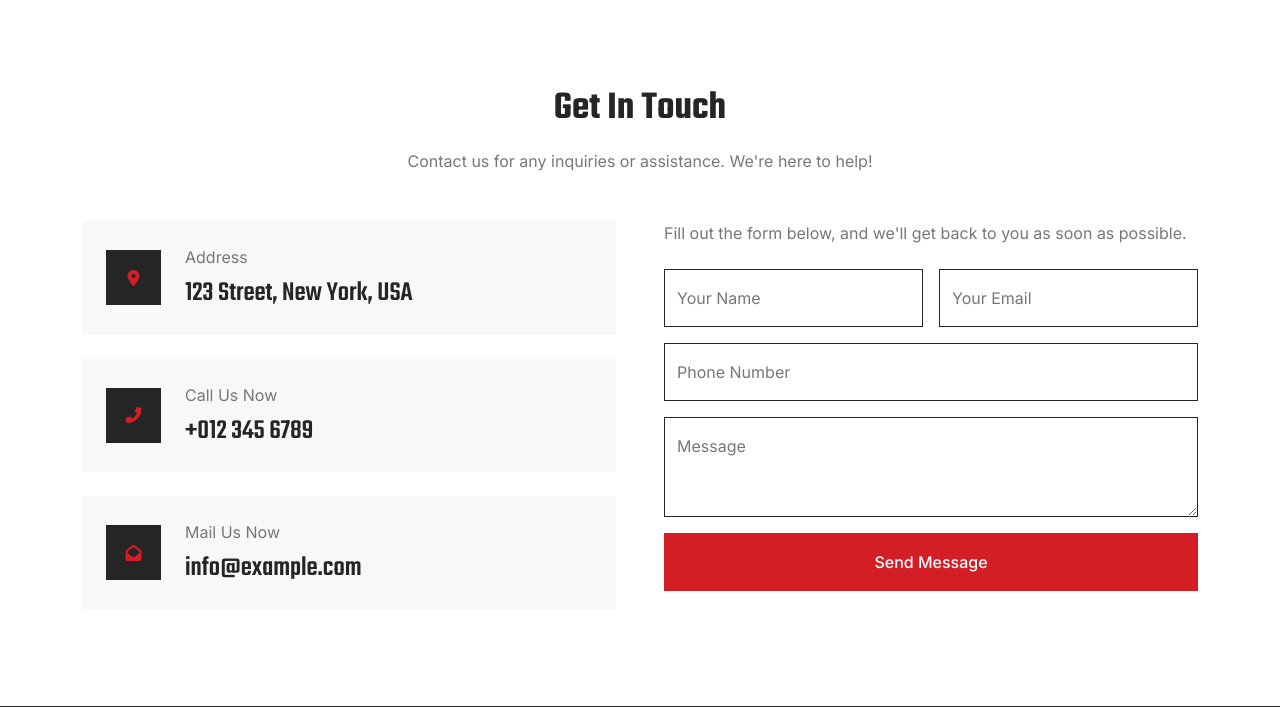
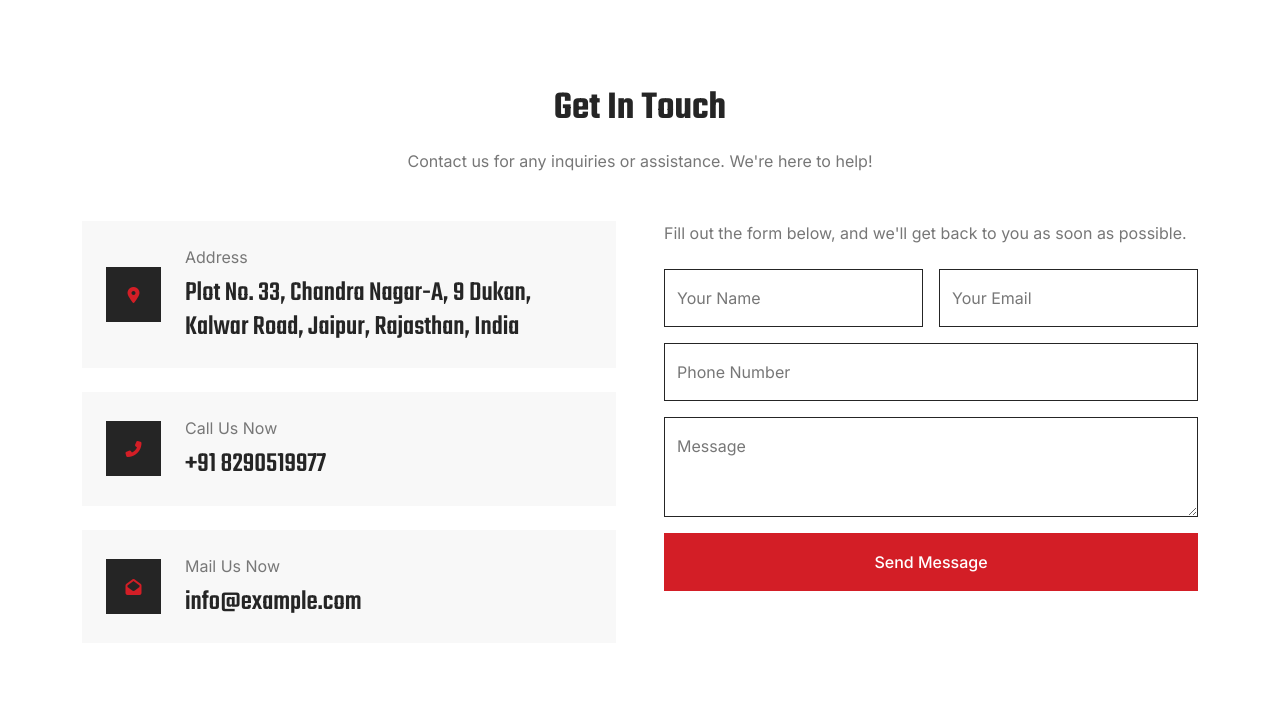
Before and after one commit to pankaj8949/atmam-homepage, a Flask app: page /contact in a window 1280 px wide. Shown: the part 471-1178 px from the top of the page. Run offline with Flask 3, Linux system fonts and the light colour scheme; some libraries are stand-ins or nearby versions; some web fonts are replaced.

```diff
--- a/templates/contact.html
+++ b/templates/contact.html
@@ -49,7 +49,7 @@
                   </div>
                   <div class="ms-4">
                     <p class="mb-2">Address</p>
-                    <h3 class="mb-0">123 Street, New York, USA</h3>
+                    <h3 class="mb-0">Plot No. 33, Chandra Nagar-A, 9 Dukan, Kalwar Road, Jaipur, Rajasthan, India</h3>
                   </div>
                 </div>
                 <div class="bg-light d-flex align-items-center w-100 p-4 mb-4">
@@ -61,7 +61,7 @@
                   </div>
                   <div class="ms-4">
                     <p class="mb-2">Call Us Now</p>
-                    <h3 class="mb-0">+012 345 6789</h3>
+                    <h3 class="mb-0">+91 8290519977</h3>
                   </div>
                 </div>
                 <div class="bg-light d-flex align-items-center w-100 p-4">
```
